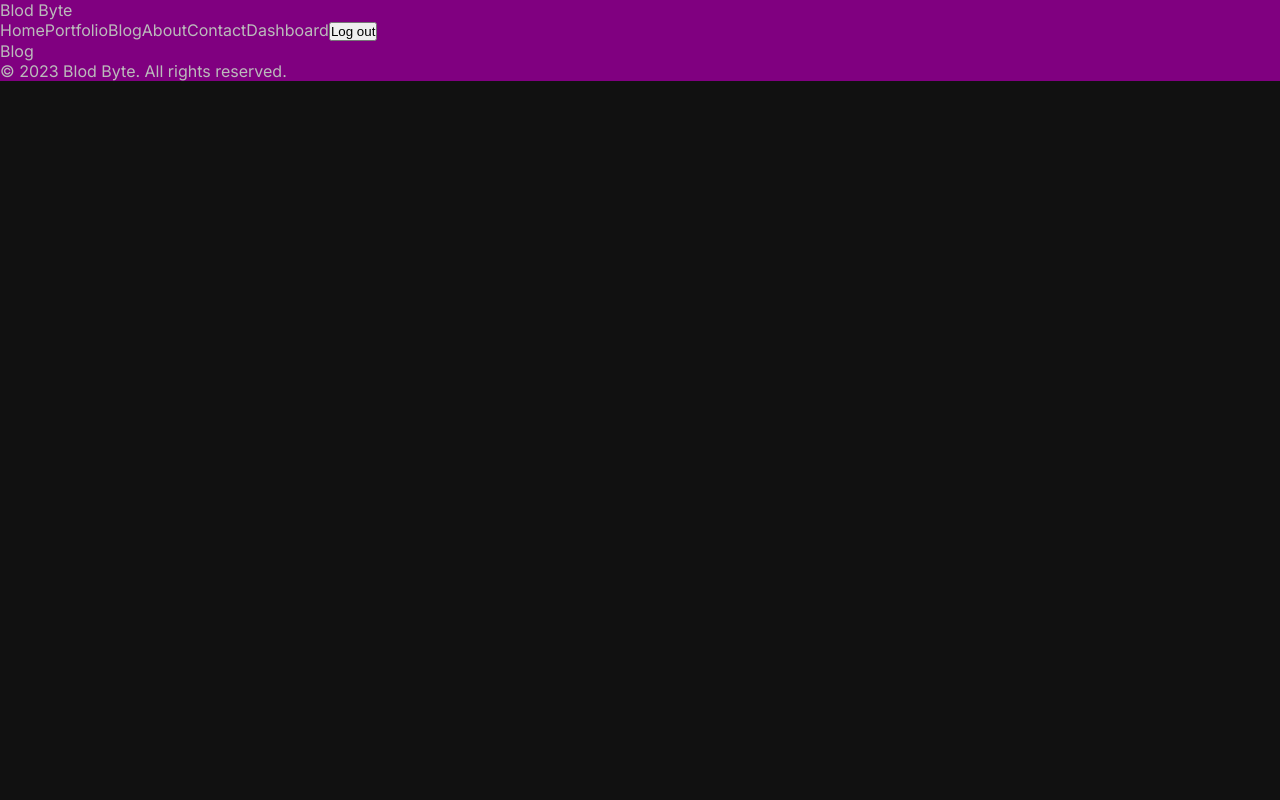
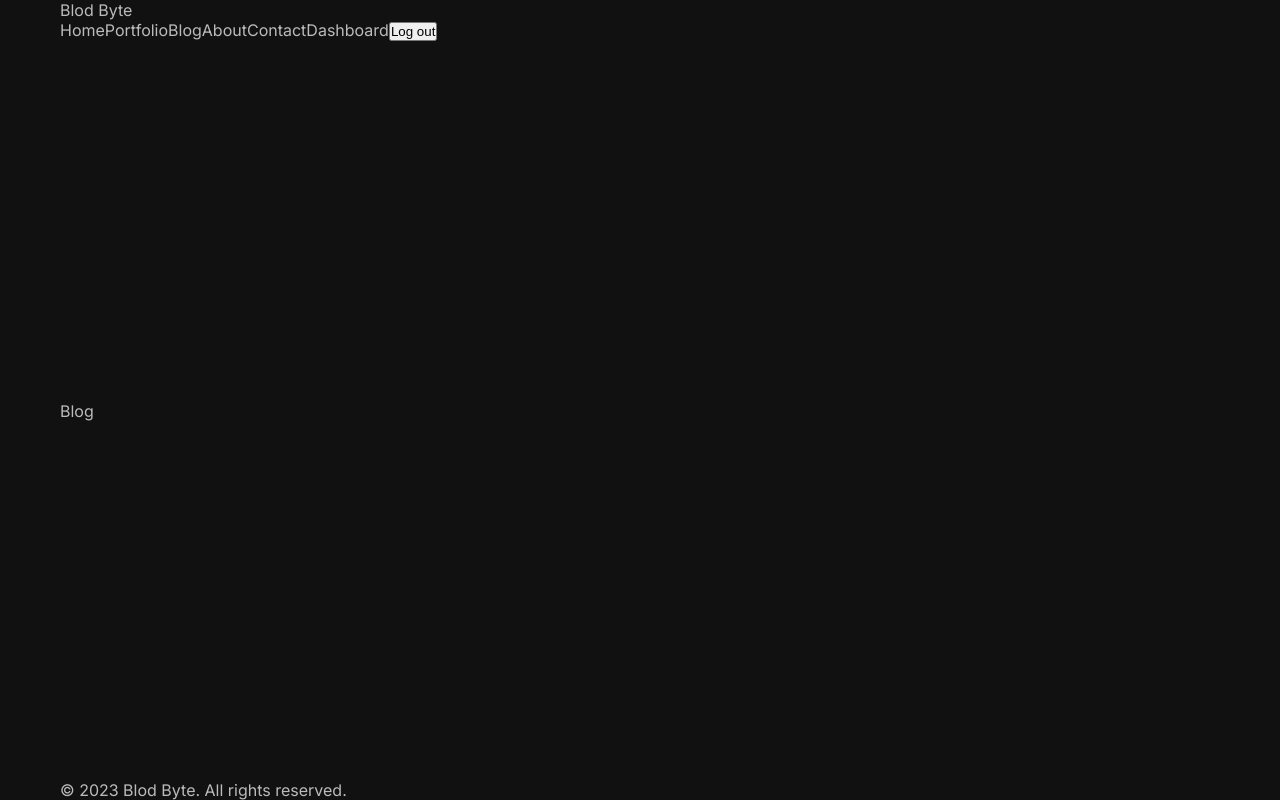
Before and after one commit to bitdy/Blodbyte_blog, a Next.js app: page /blog in a window 1280 px wide. Built offline with nearby package versions, Linux system fonts and the light colour scheme.

Commit message:
Create cool global container

```diff
--- a/src/app/globals.css
+++ b/src/app/globals.css
@@ -18,5 +18,11 @@ a {
 }
 
 .container {
-  background: purple;
+  max-width: 1366px;
+  min-height: 100vh;
+  margin: 0 auto;
+  padding : 0 60px;
+  display: flex;
+  flex-direction: column;
+  justify-content: space-between;
 }
```
